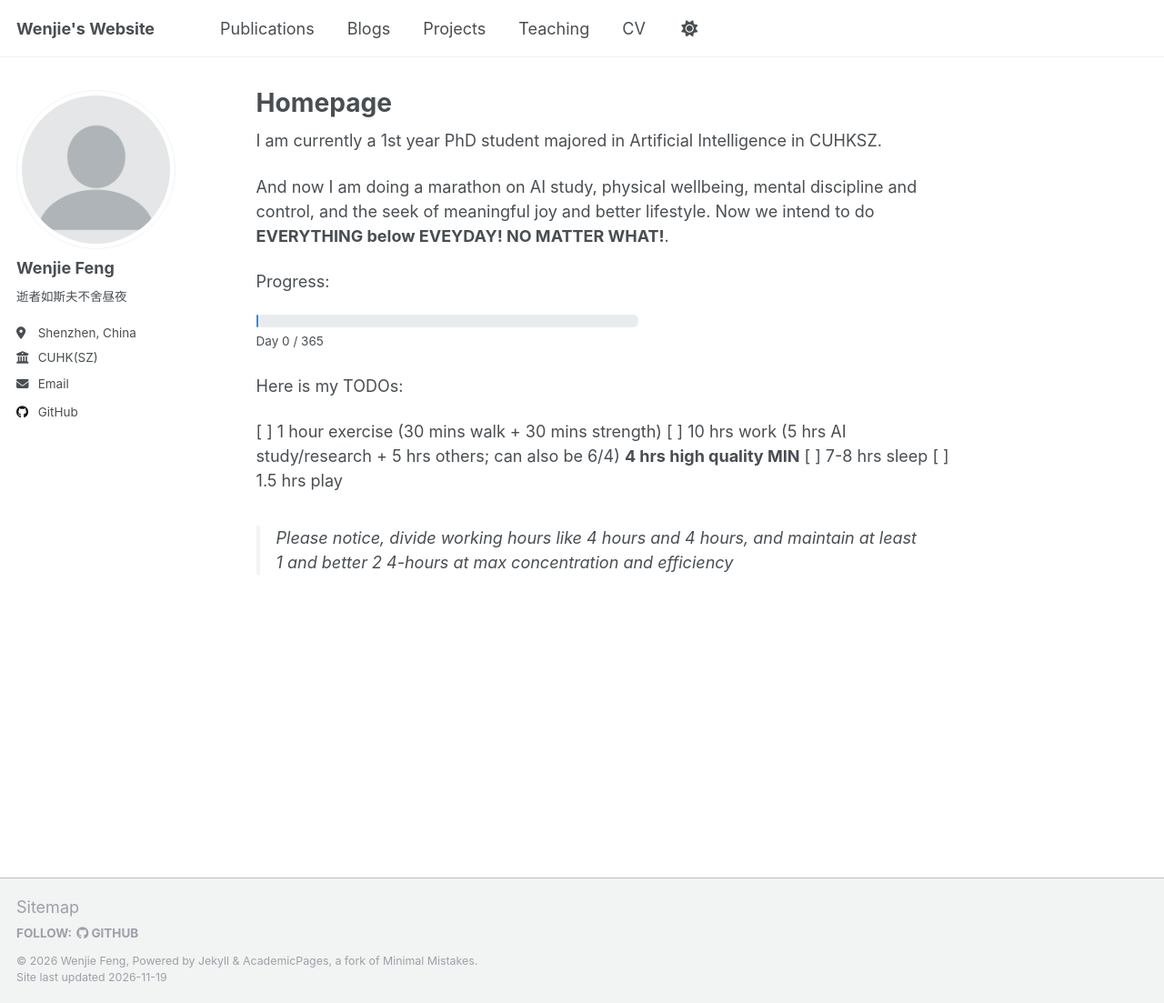
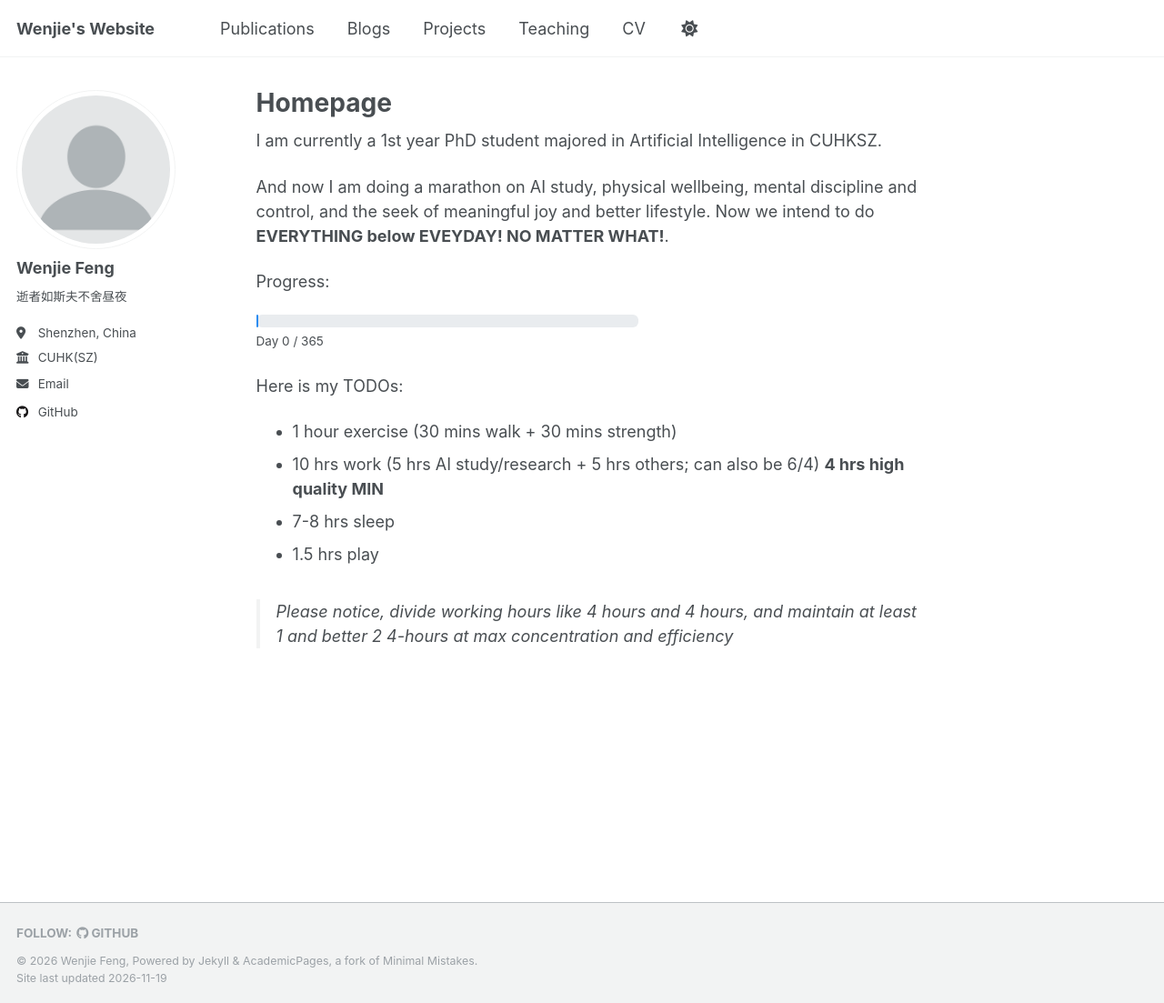
Before and after one commit to wenjiefeng04/wenjiefeng04.github.io, a Jekyll site: the page built from _pages/about.md, in a window 1280 px wide and 1103 px high. Shown: the whole window at 91% size. Built offline with Jekyll 4.4.1, drawn with Linux system fonts in a browser that asks for light colours.

Commit message:
remove sitemap

```diff
--- a/_config.yml
+++ b/_config.yml
@@ -317,7 +317,7 @@ plugins:
   - jekyll-feed
   - jekyll-gist
   - jekyll-paginate
-  - jekyll-sitemap
+  # - jekyll-sitemap
   - jekyll-redirect-from
   - jemoji
 
@@ -326,7 +326,7 @@ whitelist:
   - jekyll-feed
   - jekyll-gist
   - jekyll-paginate
-  - jekyll-sitemap
+  # - jekyll-sitemap
   - jekyll-redirect-from
   - jemoji
 
--- a/_includes/footer/custom.html
+++ b/_includes/footer/custom.html
@@ -1,3 +1,3 @@
 <!-- start custom footer snippets -->
-<a href="/sitemap/">Sitemap</a>
+<!-- <a href="/sitemap/">Sitemap</a> -->
 <!-- end custom footer snippets -->
--- a/_includes/progress-bar.html
+++ b/_includes/progress-bar.html
@@ -1,4 +1,4 @@
-{% assign day = include.day | default: 1 %}
+{% assign day = include.day | default: 0 %}
 {% assign total = include.total | default: 365 %}
 <div style="width:100%; max-width:420px; background:#e9ecef; border-radius:6px; height:14px;">
   <div style="width:{{ day | times: 100.0 | divided_by: total }}%; min-width:2px;
--- a/_pages/about.md
+++ b/_pages/about.md
@@ -14,9 +14,9 @@ Progress: {% include progress-bar.html day=0 total=365 %}
 
 Here is my TODOs:
 
-[ ]  1 hour exercise (30 mins walk + 30 mins strength)
-[ ]  10 hrs work (5 hrs AI study/research + 5 hrs others; can also be 6/4) **4 hrs high quality MIN**
-[ ]  7-8 hrs sleep
-[ ]  1.5 hrs play
+- 1 hour exercise (30 mins walk + 30 mins strength)
+- 10 hrs work (5 hrs AI study/research + 5 hrs others; can also be 6/4) **4 hrs high quality MIN**
+- 7-8 hrs sleep
+- 1.5 hrs play
 
 > Please notice, divide working hours like 4 hours and 4 hours, and maintain at least 1 and better 2 4-hours at max concentration and efficiency
```
Also changed, not shown: _pages/publications.md (+1 -2 lines).
